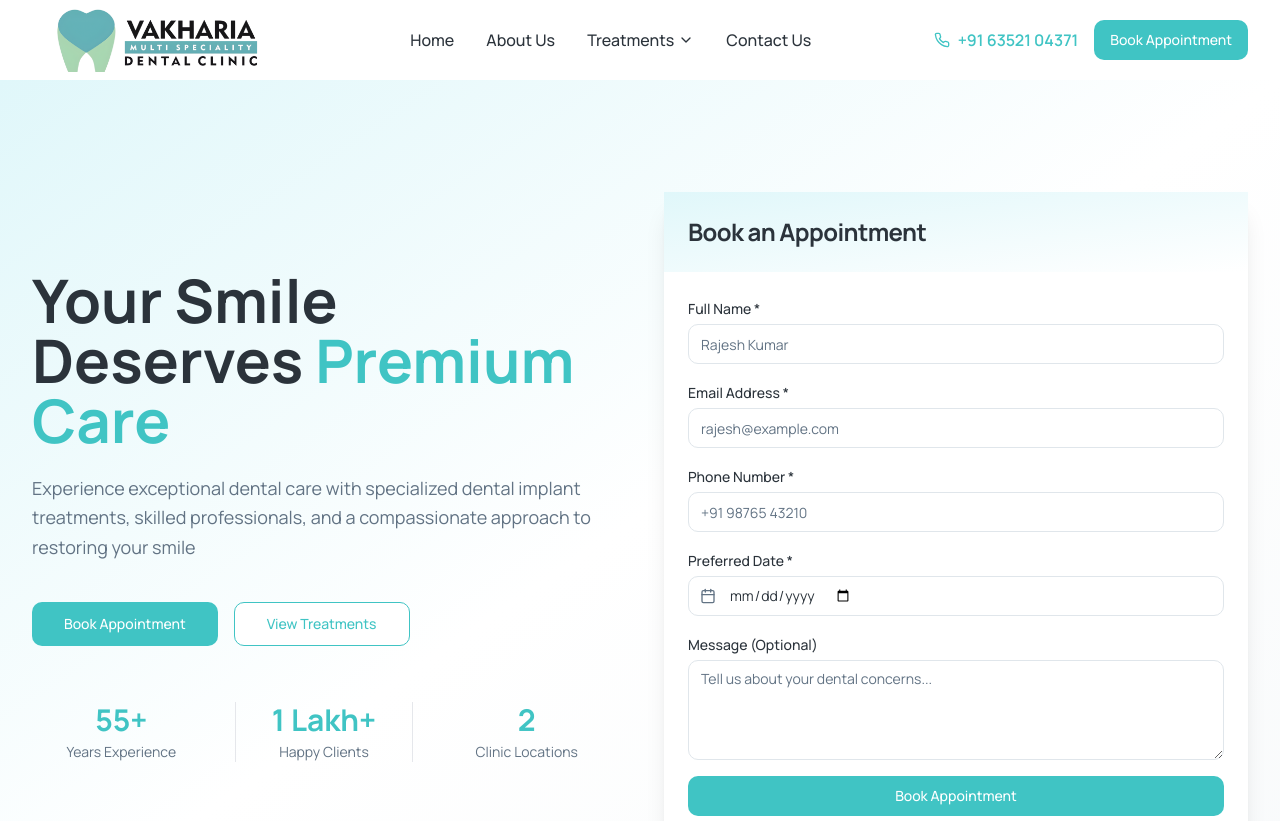
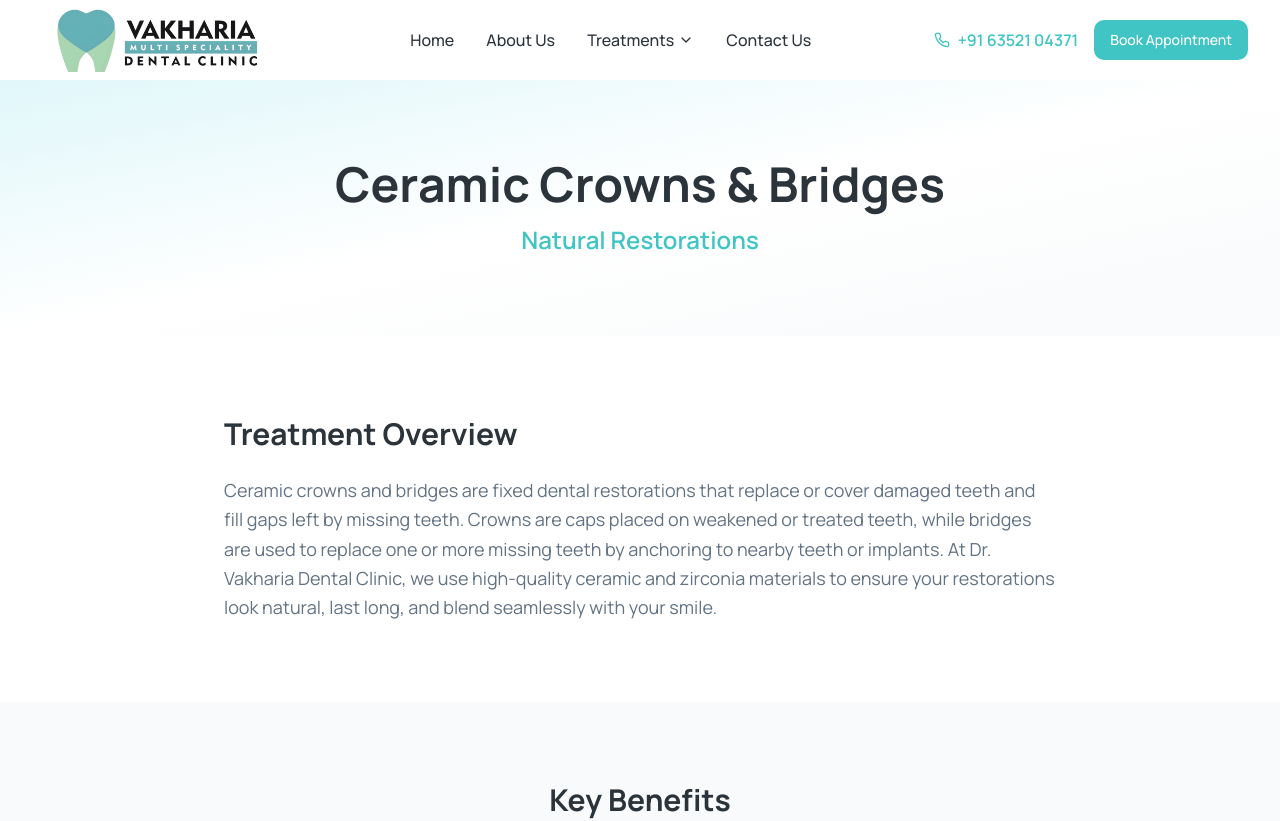
Before and after one commit to jayraiwebbolt-create/vakharia-clinic, a React (Vite) app: page /treatments/ceramic-crowns-bridges in a window 1280 px wide. Shown: the top 821 px of the page. Built offline with nearby package versions, Linux system fonts and the light colour scheme.

Commit message:
Add react-router-dom for routing and update layout structure

```diff
--- a/app/about-us/page.tsx
+++ b/app/about-us/page.tsx
@@ -1,12 +1,6 @@
 import { Card, CardContent } from '@/components/ui/card';
 import CTASection from '@/components/CTASection';
 import { Award, Heart, Users, Target, CheckCircle2, Shield, Sparkles } from '@/components/icons';
-import type { Metadata } from 'next';
-
-export const metadata: Metadata = {
-  title: 'About Us - Vakharia Multispeciality Dental Clinic',
-  description: 'With 55+ years of legacy in Ahmedabad, Vakharia Multispeciality Dental Clinic provides ethical, affordable, and excellent dental care built on trust and clinical excellence.',
-};
 
 export default function AboutUs() {
   return (
--- a/app/contact-us/page.tsx
+++ b/app/contact-us/page.tsx
@@ -1,12 +1,6 @@
 import { Card, CardContent } from '@/components/ui/card';
 import AppointmentForm from '@/components/AppointmentForm';
 import { MapPin, Phone, Building2 } from '@/components/icons';
-import type { Metadata } from 'next';
-
-export const metadata: Metadata = {
-  title: 'Contact Us - Vakharia Multispeciality Dental Clinic',
-  description: 'Visit us at our Maninagar or Paldi clinics in Ahmedabad. Schedule an appointment and experience over 55 years of trusted dental care.',
-};
 
 export default function ContactUs() {
   return (
--- a/app/layout.tsx
+++ b/app/layout.tsx
@@ -1,16 +1,15 @@
 import './globals.css';
+import { Outlet } from 'react-router-dom';
 import Navbar from '../components/Navbar';
 import Footer from '../components/Footer';
 
-export default function RootLayout({
-  children,
-}: {
-  children: React.ReactNode;
-}) {
+export default function RootLayout() {
   return (
     <>
       <Navbar />
-      <main className="pt-20">{children}</main>
+      <main className="pt-20">
+        <Outlet />
+      </main>
       <Footer />
     </>
   );
--- a/app/main.tsx
+++ b/app/main.tsx
@@ -1,13 +1,26 @@
 import React from 'react'
 import ReactDOM from 'react-dom/client'
+import { BrowserRouter, Routes, Route } from 'react-router-dom'
 import RootLayout from './layout'
 import Home from './page'
+import AboutUs from './about-us/page'
+import ContactUs from './contact-us/page'
+import Treatments from './treatments/page'
+import TreatmentDetail from './treatments/[slug]/page'
 import './globals.css'
 
 ReactDOM.createRoot(document.getElementById('root')!).render(
   <React.StrictMode>
-    <RootLayout>
-      <Home />
-    </RootLayout>
+    <BrowserRouter>
+      <Routes>
+        <Route element={<RootLayout />}>
+          <Route path="/" element={<Home />} />
+          <Route path="/about-us" element={<AboutUs />} />
+          <Route path="/contact-us" element={<ContactUs />} />
+          <Route path="/treatments" element={<Treatments />} />
+          <Route path="/treatments/:slug" element={<TreatmentDetail />} />
+        </Route>
+      </Routes>
+    </BrowserRouter>
   </React.StrictMode>,
 )
--- a/app/treatments/[slug]/page.tsx
+++ b/app/treatments/[slug]/page.tsx
@@ -1,37 +1,16 @@
-import { notFound } from 'next/navigation';
+import { useParams, Navigate } from 'react-router-dom';
 import { Card, CardContent } from '@/components/ui/card';
 import { Accordion, AccordionContent, AccordionItem, AccordionTrigger } from '@/components/ui/accordion';
 import CTASection from '@/components/CTASection';
 import { CheckCircle2 } from '@/components/icons';
 import { treatmentsData } from '@/lib/treatmentData';
-import type { Metadata } from 'next';
 
-export async function generateStaticParams() {
-  return Object.keys(treatmentsData).map((slug) => ({
-    slug,
-  }));
-}
-
-export async function generateMetadata({ params }: { params: { slug: string } }): Promise<Metadata> {
-  const treatment = treatmentsData[params.slug];
+export default function TreatmentDetail() {
+  const { slug } = useParams<{ slug: string }>();
+  const treatment = slug ? treatmentsData[slug] : undefined;
 
   if (!treatment) {
-    return {
-      title: 'Treatment Not Found',
-    };
-  }
-
-  return {
-    title: `${treatment.title} - DentalCare`,
-    description: treatment.overview.substring(0, 155),
-  };
-}
-
-export default function TreatmentDetail({ params }: { params: { slug: string } }) {
-  const treatment = treatmentsData[params.slug];
-
-  if (!treatment) {
-    notFound();
+    return <Navigate to="/treatments" replace />;
   }
 
   return (
--- a/app/treatments/page.tsx
+++ b/app/treatments/page.tsx
@@ -13,12 +13,6 @@ import {
   UsersRound,
   Moon,
 } from '@/components/icons';
-import type { Metadata } from 'next';
-
-export const metadata: Metadata = {
-  title: 'Treatments - Vakharia Multispeciality Dental Clinic',
-  description: 'Explore our comprehensive range of dental treatments including implants, Invisalign, root canals, cosmetic dentistry, and more.',
-};
 
 const treatments = [
   {
--- a/lib/next-compat.tsx
+++ b/lib/next-compat.tsx
@@ -1,32 +1,15 @@
 import React from 'react';
+import { Link as RouterLink, useLocation } from 'react-router-dom';
 
-export function Link({ href, children, className, ...props }: any) {
-  const handleClick = (e: React.MouseEvent) => {
-    if (href.startsWith('/') && !href.startsWith('//')) {
-      e.preventDefault();
-      window.history.pushState({}, '', href);
-      window.dispatchEvent(new PopStateEvent('popstate'));
-    }
-  };
-
+export function Link({ href, children, className, ...props }: React.AnchorHTMLAttributes<HTMLAnchorElement> & { href: string }) {
   return (
-    <a href={href} className={className} onClick={handleClick} {...props}>
+    <RouterLink to={href} className={className} {...props}>
       {children}
-    </a>
+    </RouterLink>
   );
 }
 
 export function usePathname() {
-  const [pathname, setPathname] = React.useState(window.location.pathname);
-
-  React.useEffect(() => {
-    const handlePopState = () => {
-      setPathname(window.location.pathname);
-    };
-
-    window.addEventListener('popstate', handlePopState);
-    return () => window.removeEventListener('popstate', handlePopState);
-  }, []);
-
+  const { pathname } = useLocation();
   return pathname;
 }
--- a/package.json
+++ b/package.json
@@ -51,6 +51,7 @@
     "react-day-picker": "^9.14.0",
     "react-dom": "^19.2.4",
     "react-hook-form": "^7.71.2",
+    "react-router-dom": "^7.13.1",
     "recharts": "^3.8.0",
     "sonner": "^2.0.7",
     "tailwind-merge": "^3.5.0",
```
Also changed, not shown: 15 other files (tests, documents, lock files or other folders).
